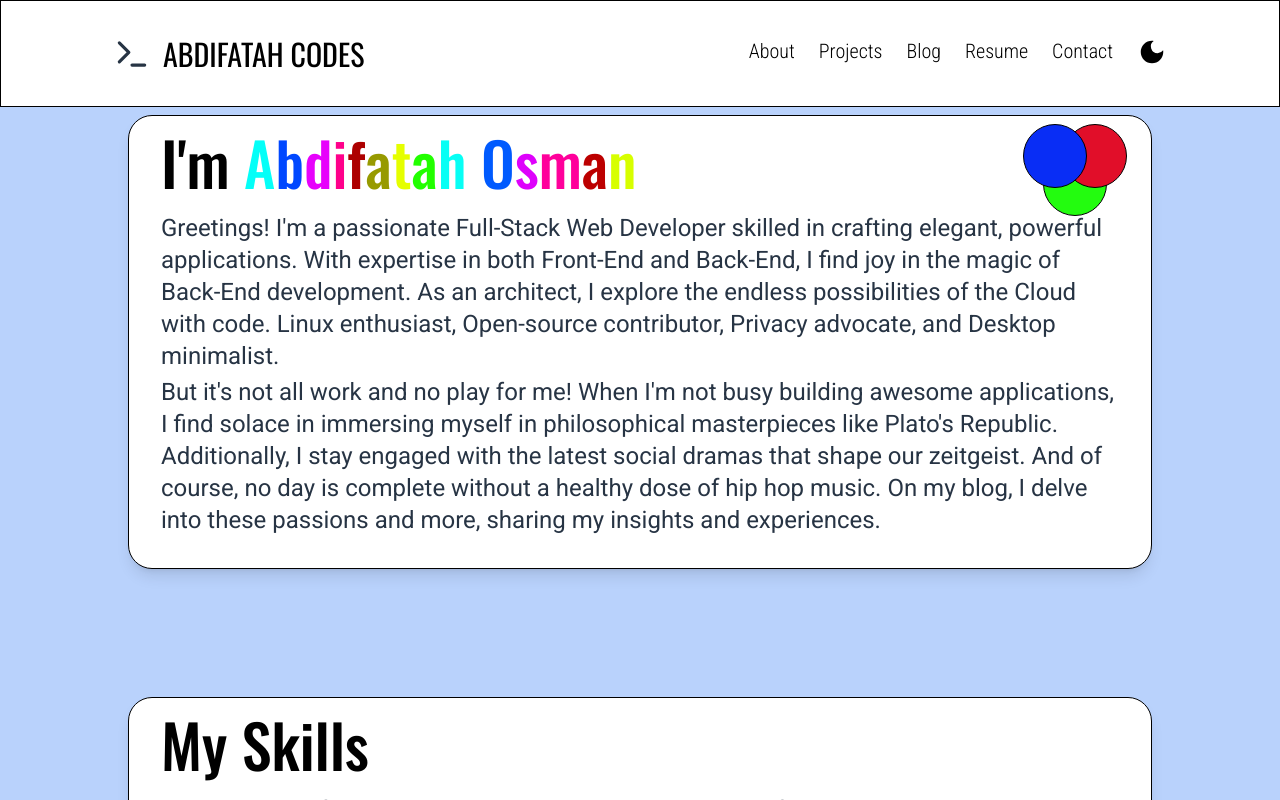
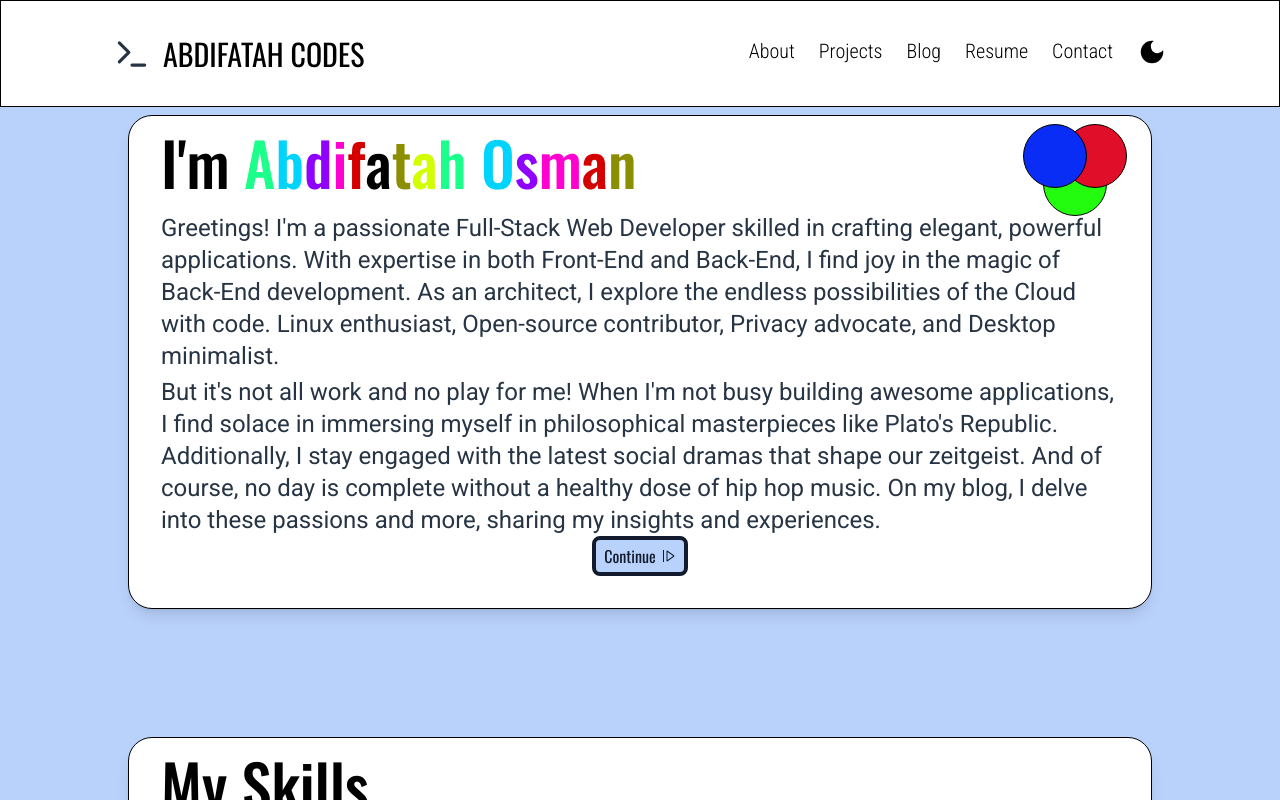
Before and after one commit to AbdifatahCodes/PortfolioWebsite, a Next.js app: page / in a window 1280 px wide. Shown: the top 800 px of the page. Built offline with nearby package versions, Linux system fonts and the light colour scheme.

Commit message:
Added continue button to hero-section.

```diff
--- a/src/components/nameJiggle.tsx
+++ b/src/components/nameJiggle.tsx
@@ -33,7 +33,7 @@ export default function NameJiggle() {
   };
 
   const yoyoYPoints = ["0rem", "-1rem", "-2rem", "-1rem", "0rem"];
-  let yoyoColorGradient = [(WhichTheme() === "light") ? "#ffffff" : "#000000", "#ff0000", "#ff00fb", "#0003ff", "#00fffa", "#21ff00", "#fbff00"];
+  let yoyoColorGradient = [(WhichTheme() === "light") ? "#ffffff" : "#000000", "#ff0000", "#ff00fb", "#0003ff", "#00fffa", "#21ff00", "#fbff00", (WhichTheme() === "light") ? "#ffffff" : "#000000"];
 
   let letterAnimate = {
     y: [...yoyoYPoints, ...yoyoYPoints],
@@ -47,22 +47,18 @@ export default function NameJiggle() {
   }
 
   const nameList = makeArrrayFromString("Abdifatah Osman");
-  let delayDifVal = 1
+  let delayDifVal = 0.8
 
   const AnimatedLetters = nameList.map((letter, index) => {
-    let customIndex = index;
-
     if (letter == " ") {
       return (
-        <p>&nbsp;</p>
+        <p key={index}>&nbsp;</p>
       )
     } else {
-      if (index > 0) {
-        delayDifVal = delayDifVal + 0.2;
-      }
+      delayDifVal = delayDifVal + 0.2;
       return (
         <motion.p
-          key={customIndex}
+          key={index}
           transition={letterTransition(delayDifVal)}
           animate={letterAnimate}
         >{letter}</motion.p>
--- a/src/components/navbar.tsx
+++ b/src/components/navbar.tsx
@@ -1,10 +1,10 @@
 import Head from 'next/head'
-import { useEffect, useState } from 'react'
+import { useState } from 'react'
 import { FiTerminal } from 'react-icons/fi'
 import { MdMenu, MdCancelPresentation, } from 'react-icons/md'
 import ThemeToggle from '@/components/themeToggle'
 import Link from 'next/link'
-import {Link as LinkScroll, animateScroll as scroll} from 'react-scroll'
+import {Link as LinkScroll,} from 'react-scroll'
 
 export default function Navbar(props: any) {
 	const [navUlIsOpen, setNavUlIsOpen] = useState(true);
@@ -44,10 +44,24 @@ export default function Navbar(props: any) {
 										duration={1000}
 										className='cursor-pointer'
 									>About</LinkScroll>
-									<Link href="#projects-section">Projects</Link>
+									<LinkScroll
+										to="projects-section"
+										spy={true}
+										smooth={true}
+										offset={-20}
+										duration={1000}
+										className='cursor-pointer'
+									>Projects</LinkScroll>
 									<Link href="#">Blog</Link>
 									<Link href="#">Resume</Link>
-									<Link href="#contact-section">Contact</Link>
+									<LinkScroll
+										to="contact-section"
+										spy={true}
+										smooth={true}
+										offset={-20}
+										duration={1000}
+										className='cursor-pointer'
+									>Contact</LinkScroll>
 								</li>
 							</ul>
 						</div>
--- a/src/components/whichTheme.js
+++ b/src/components/whichTheme.js
@@ -13,7 +13,7 @@ export default function WhichTheme() {
     } else if (systemTheme == "light") {
       return("dark");
     } else if (systemTheme == undefined) {
-      console.log("You've discovered an edge-case ERROR, Please report this to the Maintainers using the ErrorID-WHICHTHEME876787. Pardon the Inconvenience.");
+      console.log("SystemTheme Variable is undefined.");
     }
   }
 }
--- a/src/sections/hero.tsx
+++ b/src/sections/hero.tsx
@@ -1,17 +1,36 @@
-import NameJiggle from "@/components/nameJiggle";
-import The3Balls from "@/components/the3Balls";
+import NameJiggle from "@/components/nameJiggle"
+import The3Balls from "@/components/the3Balls"
+import { Link as LinkScroll, animateScroll as scroll } from 'react-scroll'
+import { VscDebugContinueSmall } from 'react-icons/vsc'
 
 export default function HeroSection() {
     return (
       <div id='hero-section' className='mx-2 md:max-w-3xl lg:max-w-4xl xl:max-w-5xl md:mx-auto bg-white dark:bg-black rounded-xl sm:rounded-3xl shadow-lg  items-center border'>
-        <div className='flex flex-col'>
+        <div className='flex flex-col mb-5 md:mb-8'>
           <div className='flex flex-row justify-between'>
             <NameJiggle />
             <The3Balls />
           </div>
-          <div className='px-4 md:px-8 space-y-1 mb-5 md:mb-8'>
+          <div className='px-4 md:px-8 space-y-1'>
             <p className='text-gray-dark dark:text-gray-main font-roboto text-base sm:text-xl md:text-2xl'>Greetings! I'm a passionate Full-Stack Web Developer skilled in crafting elegant, powerful applications. With expertise in both Front-End and Back-End, I find joy in the magic of Back-End development. As an architect, I explore the endless possibilities of the Cloud with code. Linux enthusiast, Open-source contributor, Privacy advocate, and Desktop minimalist.</p>
-            <p className='text-gray-dark dark:text-gray-main font-roboto text-base sm:text-xl md:text-2xl'>But it's not all work and no play for me! When I'm not busy building awesome applications, I find solace in immersing myself in philosophical masterpieces like Plato's Republic. Additionally, I stay engaged with the latest social dramas that shape our zeitgeist. And of course, no day is complete without a healthy dose of hip hop music. On my blog, I delve into these passions and more, sharing my insights and experiences.</p>
+            <p className='text-gray-dark dark:text-gray-main font-roboto text-base sm:text-xl md:text-2xl'>
+              <span>But it's not all work and no play for me! When I'm not busy building awesome applications, I find solace in immersing myself in philosophical masterpieces like Plato's Republic. Additionally, I stay engaged with the latest social dramas that shape our zeitgeist. And of course, no day is complete without a healthy dose of hip hop music. On my blog, I delve into these passions and more, sharing my insights and experiences.</span>
+            </p>
+          </div>
+          <div className="cursor-pointer w-auto mx-auto p-1 px-2 hover:px-4 font-oswald text-dark-main-bg dark:text-light-main-bg hover:text-light-main-bg dark:hover:text-dark-main-bg bg-light-main-bg dark:bg-dark-main-bg hover:bg-dark-main-bg dark:hover:bg-light-main-bg border-4 border-dark-main-bg dark:border-light-main-bg hover:border-light-main-bg dark:hover:border-dark-main-bg rounded-lg">
+            <LinkScroll
+              to="skills-section"
+              spy={true}
+              smooth={true}
+              offset={-20}
+              duration={1000}
+              className="flex space-x-1"
+            >
+              <p>Continue</p>
+              <div className="mt-1">
+                <VscDebugContinueSmall />
+              </div>
+            </LinkScroll>
           </div>
         </div>
       </div>
```
